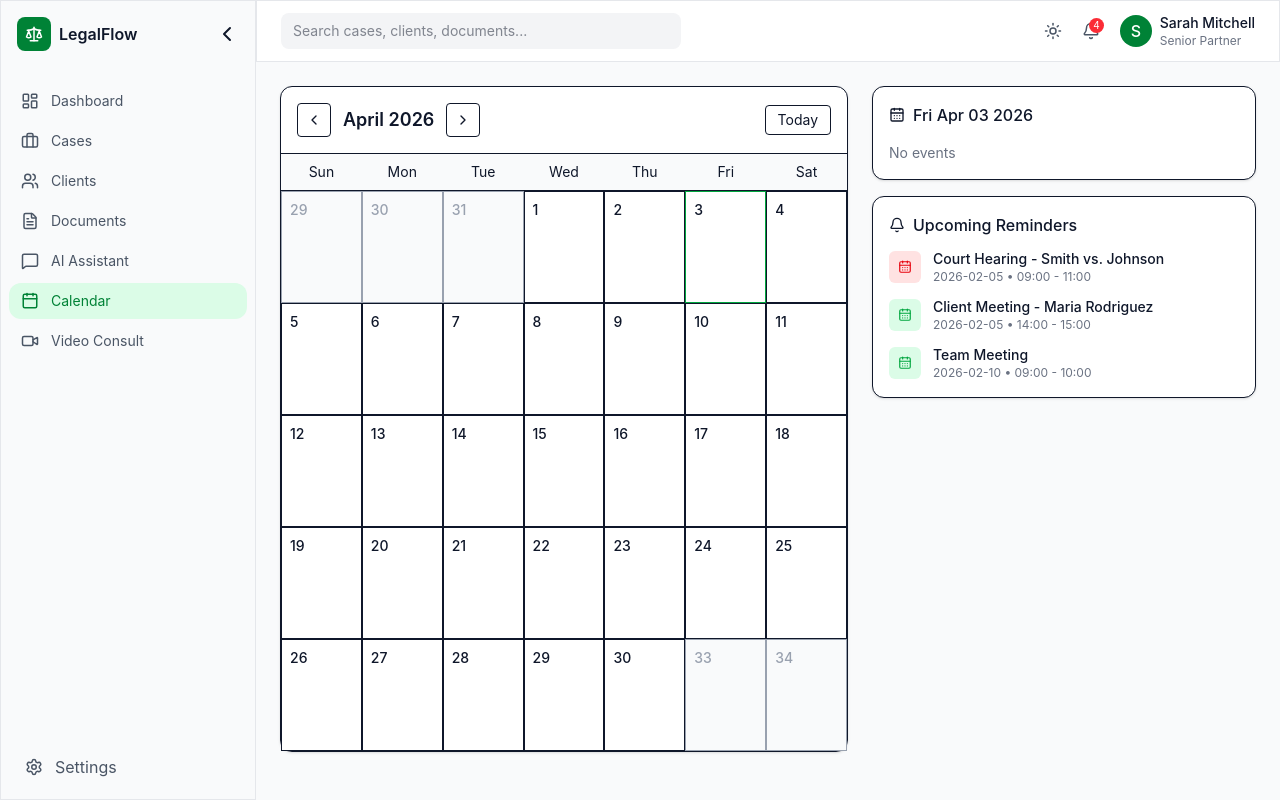
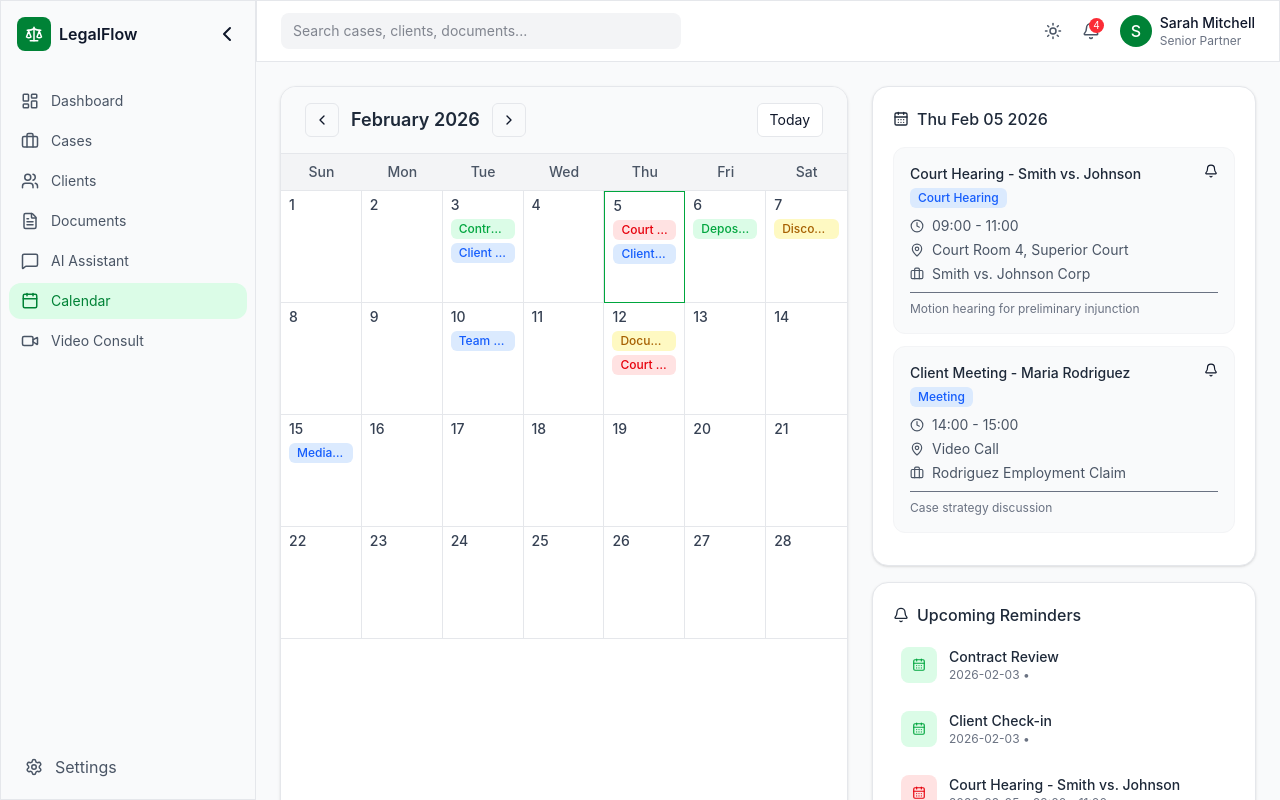
Before and after one commit to PankajKorkalai/LegoAce-Smart_Case_Management_System_For_Individual_Lawyers, a React app in the folder frontend/: page /calendar in a window 1280 px wide. Shown: the top 800 px of the page. Built offline with nearby package versions, Linux system fonts and the light colour scheme; the HTML template or start-up script is replaced by a standard one.

Commit message:
calendar done

```diff
--- a/frontend/src/pages/Calendar.jsx
+++ b/frontend/src/pages/Calendar.jsx
@@ -14,22 +14,18 @@ import { useState } from "react";
 const getMonthDays = (year, month) => {
   const firstDay = new Date(year, month, 1).getDay();
   const lastDate = new Date(year, month + 1, 0).getDate();
-
   const prevLast = new Date(year, month, 0).getDate();
 
   const days = [];
 
-  // prev month padding
   for (let i = firstDay - 1; i >= 0; i--) {
     days.push({ date: prevLast - i, current: false });
   }
 
-  // current month
   for (let i = 1; i <= lastDate; i++) {
     days.push({ date: i, current: true });
   }
 
-  // next padding
   while (days.length % 7 !== 0) {
     days.push({ date: days.length, current: false });
   }
@@ -45,8 +41,8 @@ const formatKey = (y, m, d) =>
 export default function CalendarSection() {
   const today = new Date();
 
-  const [current, setCurrent] = useState(today);
-  const [selected, setSelected] = useState(today);
+  const [current, setCurrent] = useState(new Date(2026, 1));
+  const [selected, setSelected] = useState(new Date(2026, 1, 5));
 
   const year = current.getFullYear();
   const month = current.getMonth();
@@ -56,6 +52,10 @@ export default function CalendarSection() {
   /* -------------------- EVENTS -------------------- */
 
   const [events] = useState({
+    "2026-02-03": [
+      { id: 11, title: "Contract Review", color: "green" },
+      { id: 12, title: "Client Check-in", color: "blue" },
+    ],
     "2026-02-05": [
       {
         id: 1,
@@ -78,6 +78,12 @@ export default function CalendarSection() {
         desc: "Case strategy discussion",
       },
     ],
+    "2026-02-06": [
+      { id: 13, title: "Deposition - Davis Case", color: "green" },
+    ],
+    "2026-02-07": [
+      { id: 14, title: "Discovery Response", color: "yellow" },
+    ],
     "2026-02-10": [
       {
         id: 3,
@@ -86,9 +92,15 @@ export default function CalendarSection() {
         color: "blue",
         time: "09:00 - 10:00",
         location: "Main Conference Room",
-        case: "",
         desc: "Weekly case review meeting",
       },
+    ],
+    "2026-02-12": [
+      { id: 15, title: "Document Filing", color: "yellow" },
+      { id: 16, title: "Court Hearing", color: "red" },
+    ],
+    "2026-02-15": [
+      { id: 17, title: "Mediation Session", color: "blue" },
     ],
   });
 
@@ -121,19 +133,19 @@ export default function CalendarSection() {
 
   return (
     <div className="flex gap-6">
-      {/* LEFT */}
-      <div className="flex-1 bg-white rounded-xl shadow border">
+      {/* LEFT PANEL */}
+      <div className="flex-1 bg-white rounded-2xl border border-gray-200 shadow-sm overflow-hidden">
         {/* HEADER */}
-        <div className="flex justify-between items-center p-4 border-b">
+        <div className="flex justify-between items-center px-6 py-4 border-b border-gray-200 bg-gray-50">
           <div className="flex items-center gap-3">
             <button
               onClick={() => changeMonth(-1)}
-              className="p-2 border rounded hover:bg-gray-100"
+              className="p-2 border border-gray-200 rounded-md hover:bg-gray-100"
             >
               <ChevronLeft size={16} />
             </button>
 
-            <h2 className="text-lg font-semibold">
+            <h2 className="text-lg font-semibold text-gray-800">
               {current.toLocaleString("default", {
                 month: "long",
                 year: "numeric",
@@ -142,25 +154,28 @@ export default function CalendarSection() {
 
             <button
               onClick={() => changeMonth(1)}
-              className="p-2 border rounded hover:bg-gray-100"
+              className="p-2 border border-gray-200 rounded-md hover:bg-gray-100"
             >
               <ChevronRight size={16} />
             </button>
           </div>
 
           <button
-            onClick={() => setCurrent(new Date())}
-            className="border px-3 py-1 rounded text-sm"
+            onClick={() => setCurrent(today)}
+            className="border border-gray-200 px-3 py-1.5 rounded-md text-sm bg-white hover:bg-gray-100"
           >
             Today
           </button>
         </div>
 
-        {/* DAYS */}
-        <div className="grid grid-cols-7 text-sm bg-gray-50 border-b">
+        {/* DAYS HEADER */}
+        <div className="grid grid-cols-7 text-sm bg-gray-100 border-b border-gray-200">
           {["Sun", "Mon", "Tue", "Wed", "Thu", "Fri", "Sat"].map(
             (d) => (
-              <div key={d} className="p-2 text-center">
+              <div
+                key={d}
+                className="py-2 text-center font-medium text-gray-600"
+              >
                 {d}
               </div>
             )
@@ -176,15 +191,16 @@ export default function CalendarSection() {
                 d.current &&
                 setSelected(new Date(year, month, d.date))
               }
-              className={`h-28 p-2 border cursor-pointer
+              className={`h-28 px-2 py-1 border-r border-b border-gray-200 cursor-pointer transition
+              ${(i + 1) % 7 === 0 ? "border-r-0" : ""}
               ${d.current ? "bg-white" : "bg-gray-50 text-gray-400"}
               ${d.current &&
                   selected.getDate() === d.date
-                  ? "bg-green-50 border-green-600"
-                  : ""
+                  ? "bg-green-50 border border-green-600"
+                  : "hover:bg-gray-50"
                 }`}
             >
-              <div className="text-sm font-medium">
+              <div className="text-sm font-medium text-gray-700">
                 {d.date}
               </div>
 
@@ -193,12 +209,14 @@ export default function CalendarSection() {
                   getEvents(d.date).map((ev) => (
                     <div
                       key={ev.id}
-                      className={`text-xs px-2 py-1 rounded truncate
+                      className={`text-xs px-2 py-[2px] rounded-md truncate font-medium
                       ${ev.color === "red"
                           ? "bg-red-100 text-red-600"
                           : ev.color === "blue"
                             ? "bg-blue-100 text-blue-600"
-                            : ""
+                            : ev.color === "green"
+                              ? "bg-green-100 text-green-600"
+                              : "bg-yellow-100 text-yellow-700"
                         }`}
                     >
                       {ev.title}
@@ -212,48 +230,42 @@ export default function CalendarSection() {
 
       {/* RIGHT PANEL */}
       <div className="w-96 space-y-4 hidden lg:block">
-        {/* SELECTED DAY */}
-        <div className="bg-white rounded-xl shadow border p-4">
-          <div className="flex items-center gap-2 font-medium mb-4">
+        {/* SELECTED EVENTS */}
+        <div className="bg-white rounded-2xl border border-gray-200 shadow-sm p-5">
+          <div className="flex items-center gap-2 font-medium mb-4 text-gray-800">
             <CalendarDays size={16} />
             {selected.toDateString()}
           </div>
 
-          {selectedEvents.length === 0 && (
-            <p className="text-sm text-gray-500">
-              No events
-            </p>
-          )}
-
           {selectedEvents.map((ev) => (
             <div
               key={ev.id}
-              className="bg-gray-50 p-4 rounded-lg mb-3"
+              className="bg-gray-50 border border-gray-100 p-4 rounded-xl mb-3"
             >
               <div className="flex justify-between">
-                <h4 className="font-medium text-sm">
+                <h4 className="font-medium text-sm text-gray-800">
                   {ev.title}
                 </h4>
                 <Bell size={14} />
               </div>
 
-              <span
-                className={`text-xs px-2 py-1 rounded mt-1 inline-block
-                ${ev.color === "red"
-                    ? "bg-red-100 text-red-600"
-                    : "bg-blue-100 text-blue-600"
-                  }`}
-              >
+              {ev.tag && (
+                <span className="text-xs px-2 py-[2px] rounded-md mt-1 inline-block font-medium bg-blue-100 text-blue-600">
                   {ev.tag}
                 </span>
+              )}
 
               <div className="text-sm text-gray-600 mt-2 space-y-1">
+                {ev.time && (
                   <p className="flex gap-2 items-center">
                     <Clock size={14} /> {ev.time}
                   </p>
+                )}
+                {ev.location && (
                   <p className="flex gap-2 items-center">
                     <MapPin size={14} /> {ev.location}
                   </p>
+                )}
                 {ev.case && (
                   <p className="flex gap-2 items-center">
                     <Briefcase size={14} /> {ev.case}
@@ -261,16 +273,18 @@ export default function CalendarSection() {
                 )}
               </div>
 
+              {ev.desc && (
                 <p className="text-xs text-gray-500 mt-2 border-t pt-2">
                   {ev.desc}
                 </p>
+              )}
             </div>
           ))}
         </div>
 
         {/* REMINDERS */}
-        <div className="bg-white rounded-xl shadow border p-4">
-          <div className="flex items-center gap-2 font-medium mb-3">
+        <div className="bg-white rounded-2xl border border-gray-200 shadow-sm p-5">
+          <div className="flex items-center gap-2 font-medium mb-3 text-gray-800">
             <Bell size={16} />
             Upcoming Reminders
           </div>
@@ -279,10 +293,10 @@ export default function CalendarSection() {
             {reminders.map((r) => (
               <div
                 key={r.id}
-                className="flex gap-3 items-center"
+                className="flex gap-3 items-center p-2 rounded-lg hover:bg-gray-50 transition"
               >
                 <div
-                  className={`w-8 h-8 rounded-md flex items-center justify-center
+                  className={`w-9 h-9 rounded-lg flex items-center justify-center
                   ${r.color === "red"
                       ? "bg-red-100 text-red-600"
                       : "bg-green-100 text-green-600"
@@ -292,11 +306,11 @@ export default function CalendarSection() {
                 </div>
 
                 <div>
-                  <p className="text-sm font-medium">
+                  <p className="text-sm font-medium text-gray-800">
                     {r.title}
                   </p>
                   <p className="text-xs text-gray-500">
-                    {r.date} • {r.time}
+                    {r.date} • {r.time || ""}
                   </p>
                 </div>
               </div>
```
Also changed, not shown: 1 other file (tests, documents, lock files or other folders). Lines whose indentation alone changed are shown as unchanged.
